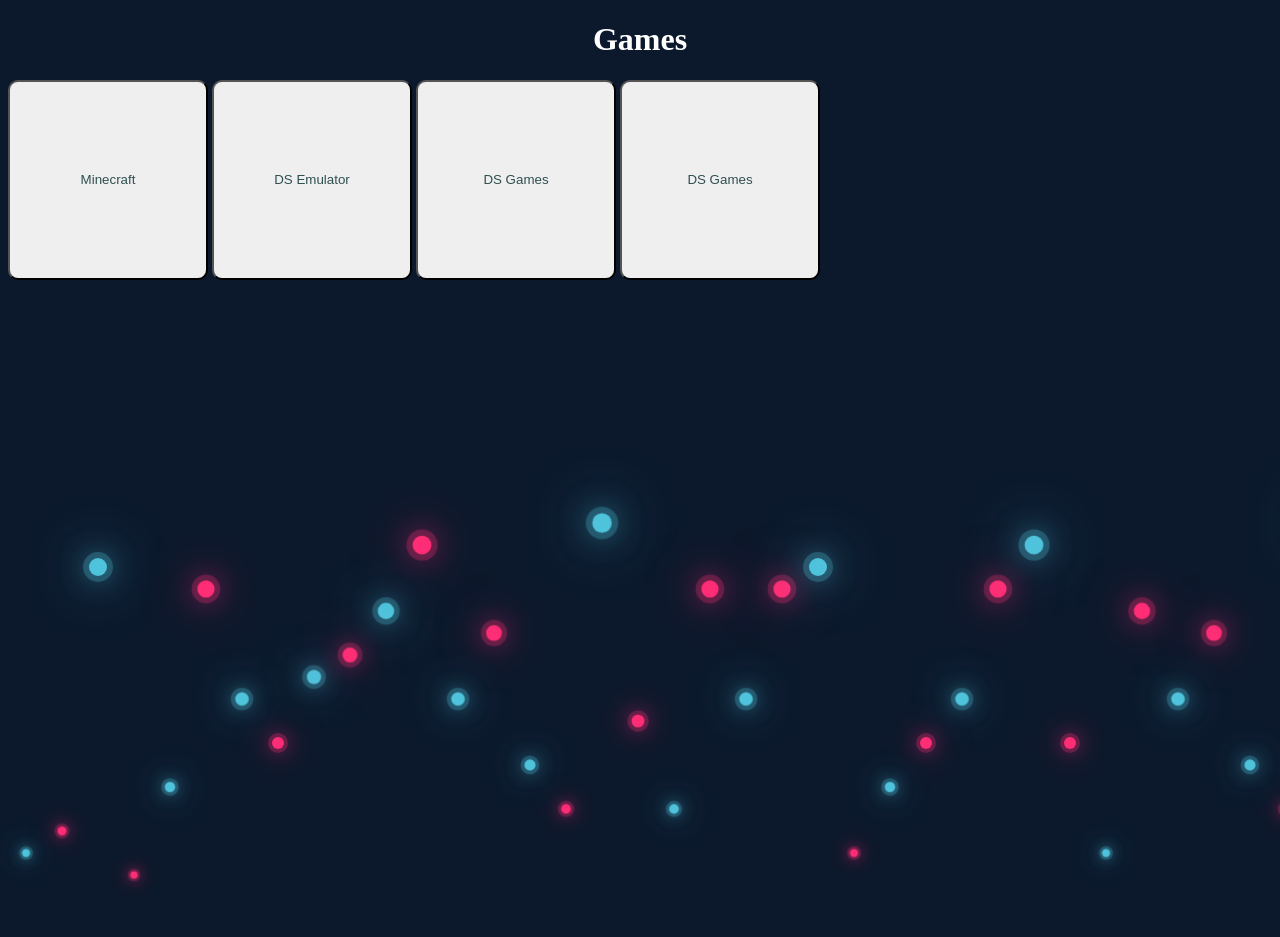
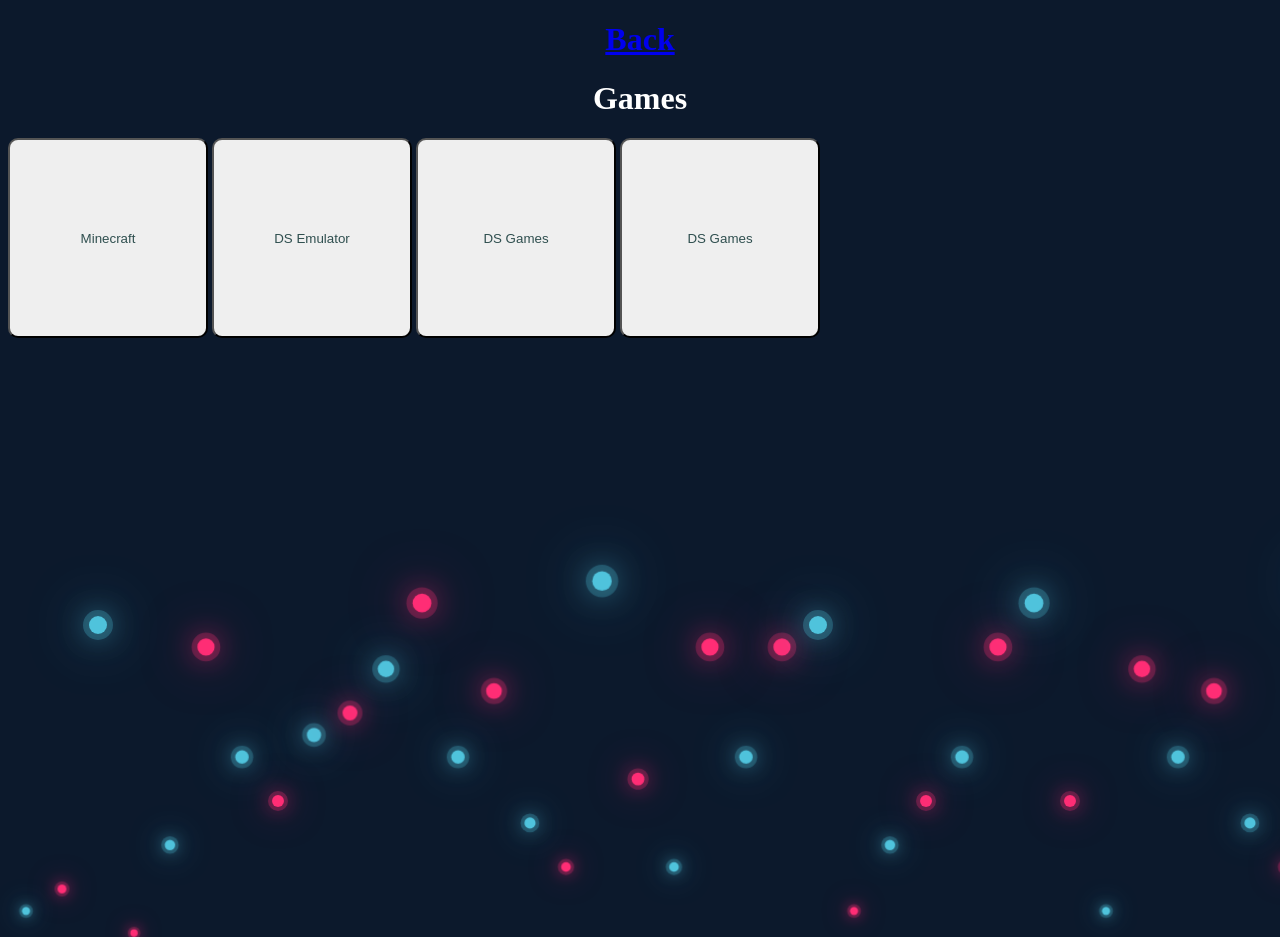
Before and after one commit to PeraGD/U.Games, a plain HTML site: page games/game menu.html in a window 1280 px wide. Shown: the top 937 px of the page. Before the commit the page ends 879 px from the top, so only its background shows below. Drawn offline with Linux system fonts and the light colour scheme.

Commit message:
Update game menu.html

```diff
--- a/games/game menu.html
+++ b/games/game menu.html
@@ -6,7 +6,7 @@
 <title>Blocksite G-Web</title>
 
 <div style="text-align: center;">
-      <p><h1 style="color: white;">Games</h1></p>
+      <p><a href="/index.html"><h1 style="color: white;">Back</h1> </a><h1 style="color: white;">Games</h1></p>
     </div>
 
 </head>
```
